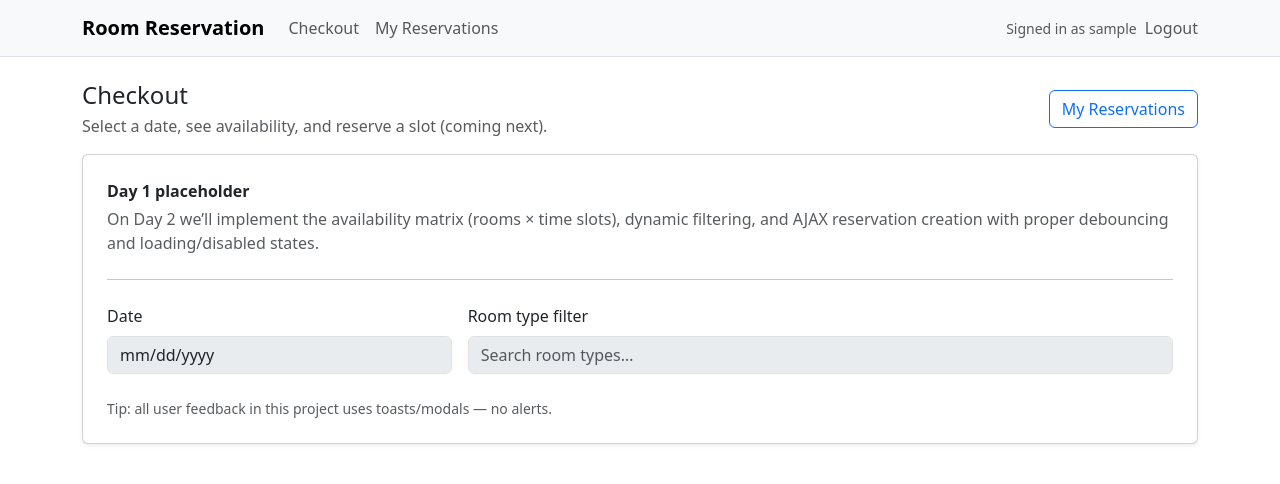
After one commit to jihadnassar202/Room-Reservation-System, a Django app: page /checkout/ in a window 1280 px wide. The commit adds this page. Shown: the top 484 px of the page. Run offline with Django 4.2, Linux system fonts and the light colour scheme; the visitor is signed in with stand-in values (Sample User, id 1).

Commit message:
Reservation core logic foundation (DB-safe services) + authenticated page scaffolding

```diff
--- a/config/urls.py
+++ b/config/urls.py
@@ -6,5 +6,6 @@ from django.views.generic import TemplateView
 urlpatterns = [
     path("admin/", admin.site.urls),
     path("accounts/", include("accounts.urls")),
+    path("", include("reservations.urls")),
     path("", TemplateView.as_view(template_name="pages/home.html"), name="home"),
 ]
--- /dev/null
+++ b/reservations/urls.py
@@ -0,0 +1,11 @@
+from django.urls import path
+
+from .views import checkout_view, my_reservations_view
+
+
+app_name = "reservations"
+
+urlpatterns = [
+    path("checkout/", checkout_view, name="checkout"),
+    path("my-reservations/", my_reservations_view, name="my_reservations"),
+]
--- /dev/null
+++ b/reservations/views.py
@@ -0,0 +1,42 @@
+from django.contrib.auth.decorators import login_required
+from django.shortcuts import render
+from django.utils import timezone
+
+from .models import Reservation
+
+
+@login_required
+def checkout_view(request):
+    """
+    Day 1 placeholder page.
+    Day 2 will implement the availability matrix + AJAX reservation creation.
+    """
+    return render(request, "reservations/checkout.html")
+
+
+@login_required
+def my_reservations_view(request):
+    """
+    Day 1 foundation: split user reservations into upcoming vs past.
+    Day 2 will add edit/cancel actions + richer UI.
+    """
+    now = timezone.now()
+    all_reservations = (
+        Reservation.objects.select_related("room_type")
+        .filter(user=request.user)
+        .order_by("-date", "-slot", "-created_at")
+    )
+
+    upcoming = []
+    past = []
+    for r in all_reservations:
+        if r.end_datetime() >= now:
+            upcoming.append(r)
+        else:
+            past.append(r)
+
+    return render(
+        request,
+        "reservations/my_reservations.html",
+        {"upcoming": upcoming, "past": past},
+    )
--- a/templates/pages/home.html
+++ b/templates/pages/home.html
@@ -14,8 +14,8 @@
 
           <div class="d-flex flex-wrap gap-2">
             {% if user.is_authenticated %}
-              <a class="btn btn-primary" href="/checkout/">Go to Checkout</a>
-              <a class="btn btn-outline-primary" href="/my-reservations/">My Reservations</a>
+              <a class="btn btn-primary" href="{% url 'reservations:checkout' %}">Go to Checkout</a>
+              <a class="btn btn-outline-primary" href="{% url 'reservations:my_reservations' %}">My Reservations</a>
             {% else %}
               <a class="btn btn-primary" href="{% url 'accounts:login' %}">Login</a>
               <a class="btn btn-outline-primary" href="{% url 'accounts:register' %}">Create account</a>
--- a/templates/partials/_navbar.html
+++ b/templates/partials/_navbar.html
@@ -18,10 +18,10 @@
       <ul class="navbar-nav me-auto mb-2 mb-lg-0">
         {% if user.is_authenticated %}
           <li class="nav-item">
-            <a class="nav-link" href="/checkout/">Checkout</a>
+            <a class="nav-link" href="{% url 'reservations:checkout' %}">Checkout</a>
           </li>
           <li class="nav-item">
-            <a class="nav-link" href="/my-reservations/">My Reservations</a>
+            <a class="nav-link" href="{% url 'reservations:my_reservations' %}">My Reservations</a>
           </li>
         {% endif %}
       </ul>
--- /dev/null
+++ b/templates/reservations/checkout.html
@@ -0,0 +1,54 @@
+{% extends "base.html" %}
+
+{% block title %}Checkout · Room Reservation{% endblock %}
+
+{% block content %}
+  <div class="row g-3">
+    <div class="col-12">
+      <div class="d-flex flex-wrap align-items-center justify-content-between gap-2">
+        <div>
+          <h1 class="h4 mb-1">Checkout</h1>
+          <div class="text-body-secondary">
+            Select a date, see availability, and reserve a slot (coming next).
+          </div>
+        </div>
+        <a class="btn btn-outline-primary" href="{% url 'reservations:my_reservations' %}">My Reservations</a>
+      </div>
+    </div>
+
+    <div class="col-12">
+      <div class="card shadow-sm">
+        <div class="card-body p-4">
+          <div class="d-flex align-items-start gap-3">
+            <div class="flex-grow-1">
+              <div class="fw-semibold mb-1">Day 1 placeholder</div>
+              <div class="text-body-secondary">
+                On Day 2 we’ll implement the availability matrix (rooms × time slots), dynamic filtering, and AJAX reservation
+                creation with proper debouncing and loading/disabled states.
+              </div>
+            </div>
+          </div>
+
+          <hr class="my-4" />
+
+          <div class="row g-3">
+            <div class="col-12 col-md-4">
+              <label class="form-label">Date</label>
+              <input type="date" class="form-control" disabled />
+            </div>
+            <div class="col-12 col-md-8">
+              <label class="form-label">Room type filter</label>
+              <input type="text" class="form-control" placeholder="Search room types…" disabled />
+            </div>
+          </div>
+
+          <div class="mt-4">
+            <div class="text-body-secondary small">
+              Tip: all user feedback in this project uses toasts/modals — no alerts.
+            </div>
+          </div>
+        </div>
+      </div>
+    </div>
+  </div>
+{% endblock %}
```
Also changed, not shown: reservations/services.py (added, +148 -0 lines), templates/reservations/my_reservations.html (added, +100 -0 lines).
